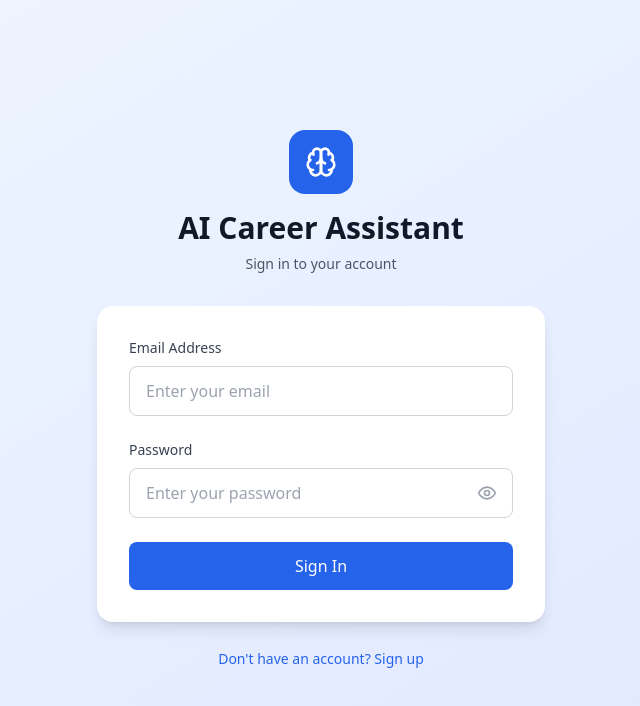
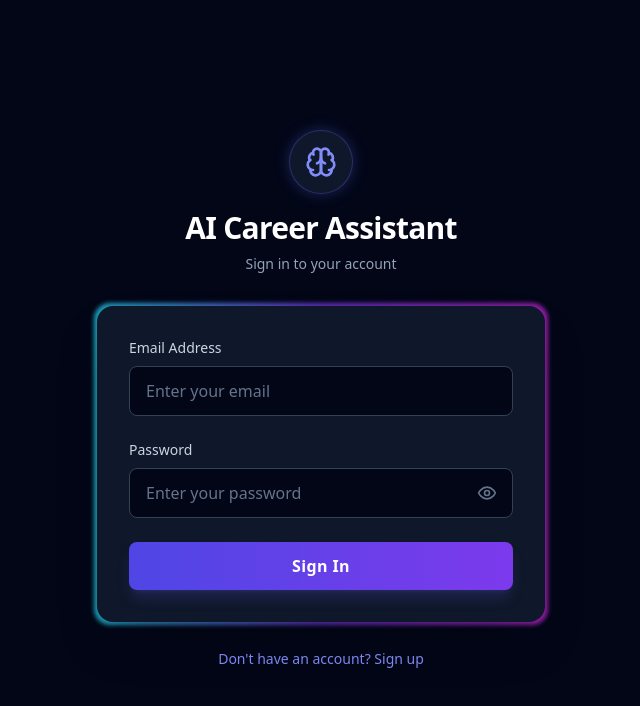
Before and after one commit to pranavshar223/project-ai-career, a React (Vite) app: page /auth in a window 1280 px wide. Shown: the top 706 px of the page, without its empty margins (319-959 px from the left). Built offline with nearby package versions, Linux system fonts and the light colour scheme; no server answers.

Commit message:
change the login page UI

```diff
--- a/src/components/Auth/AuthForm.tsx
+++ b/src/components/Auth/AuthForm.tsx
@@ -38,31 +38,40 @@ const AuthForm: React.FC = () => {
   };
 
   return (
-    <div className="min-h-screen bg-gradient-to-br from-blue-50 to-indigo-100 flex items-center justify-center py-12 px-4 sm:px-6 lg:px-8">
+    <div className="min-h-screen bg-slate-950 flex items-center justify-center py-12 px-4 sm:px-6 lg:px-8 font-sans">
       <div className="max-w-md w-full space-y-8">
         <div className="text-center">
           <div className="flex items-center justify-center">
-            <div className="flex items-center justify-center w-16 h-16 bg-blue-600 rounded-2xl mb-4">
-              <Brain className="w-8 h-8 text-white" />
+            <div className="flex items-center justify-center w-16 h-16 bg-slate-900 rounded-full border border-indigo-500/30 shadow-[0_0_15px_rgba(99,102,241,0.3)] mb-4">
+              <Brain className="w-8 h-8 text-indigo-400" />
             </div>
           </div>
-          <h2 className="text-3xl font-bold text-gray-900">AI Career Assistant</h2>
-          <p className="mt-2 text-sm text-gray-600">
+          <h2 className="text-3xl font-bold text-white tracking-tight">AI Career Assistant</h2>
+          <p className="mt-2 text-sm text-slate-400">
             {isLogin ? 'Sign in to your account' : 'Create your career journey'}
           </p>
         </div>
 
         <form className="mt-8 space-y-6" onSubmit={handleSubmit}>
-          <div className="bg-white p-8 rounded-2xl shadow-lg space-y-6">
+          {/* Changed: Added a wrapper div with relative positioning */}
+          <div className="relative group">
+
+            {/* New: The Gradient Border "Pattern" */}
+            {/* This absolute div sits behind the form, creating a glowing gradient border effect */}
+            <div className="absolute -inset-[3px] bg-gradient-to-r from-cyan-400 via-violet-600 to-fuchsia-600 rounded-2xl opacity-75 blur-[2px] group-hover:opacity-100 group-hover:blur-[4px] transition duration-500 animation-pulse"></div>
+
+            {/* The Main Card - kept mostly the same, just ensured relative positioning so it sits on top */}
+            <div className="relative bg-slate-900 p-8 rounded-2xl shadow-2xl space-y-6">
+
               {error && (
-              <div className="bg-red-50 border border-red-200 text-red-600 px-4 py-3 rounded-lg text-sm">
+                <div className="bg-red-900/20 border border-red-500/30 text-red-200 px-4 py-3 rounded-lg text-sm flex items-center">
                   {error}
                 </div>
               )}
 
               {!isLogin && (
                 <div>
-                <label htmlFor="name" className="block text-sm font-medium text-gray-700 mb-2">
+                  <label htmlFor="name" className="block text-sm font-medium text-slate-300 mb-2">
                     Full Name
                   </label>
                   <input
@@ -72,14 +81,14 @@ const AuthForm: React.FC = () => {
                     required
                     value={formData.name}
                     onChange={handleInputChange}
-                  className="w-full px-4 py-3 border border-gray-300 rounded-lg focus:ring-2 focus:ring-blue-500 focus:border-transparent transition-all"
+                    className="w-full px-4 py-3 bg-slate-950 border border-slate-700 rounded-lg text-white placeholder-slate-500 focus:ring-2 focus:ring-indigo-500 focus:border-transparent transition-all outline-none"
                     placeholder="Enter your full name"
                   />
                 </div>
               )}
 
               <div>
-              <label htmlFor="email" className="block text-sm font-medium text-gray-700 mb-2">
+                <label htmlFor="email" className="block text-sm font-medium text-slate-300 mb-2">
                   Email Address
                 </label>
                 <input
@@ -89,13 +98,13 @@ const AuthForm: React.FC = () => {
                   required
                   value={formData.email}
                   onChange={handleInputChange}
-                className="w-full px-4 py-3 border border-gray-300 rounded-lg focus:ring-2 focus:ring-blue-500 focus:border-transparent transition-all"
+                  className="w-full px-4 py-3 bg-slate-950 border border-slate-700 rounded-lg text-white placeholder-slate-500 focus:ring-2 focus:ring-indigo-500 focus:border-transparent transition-all outline-none"
                   placeholder="Enter your email"
                 />
               </div>
 
               <div>
-              <label htmlFor="password" className="block text-sm font-medium text-gray-700 mb-2">
+                <label htmlFor="password" className="block text-sm font-medium text-slate-300 mb-2">
                   Password
                 </label>
                 <div className="relative">
@@ -106,18 +115,18 @@ const AuthForm: React.FC = () => {
                     required
                     value={formData.password}
                     onChange={handleInputChange}
-                  className="w-full px-4 py-3 pr-12 border border-gray-300 rounded-lg focus:ring-2 focus:ring-blue-500 focus:border-transparent transition-all"
+                    className="w-full px-4 py-3 pr-12 bg-slate-950 border border-slate-700 rounded-lg text-white placeholder-slate-500 focus:ring-2 focus:ring-indigo-500 focus:border-transparent transition-all outline-none"
                     placeholder="Enter your password"
                   />
                   <button
                     type="button"
                     onClick={() => setShowPassword(!showPassword)}
-                  className="absolute inset-y-0 right-0 pr-4 flex items-center"
+                    className="absolute inset-y-0 right-0 pr-4 flex items-center hover:text-slate-200 transition-colors"
                   >
                     {showPassword ? (
-                    <EyeOff className="h-5 w-5 text-gray-400" />
+                      <EyeOff className="h-5 w-5 text-slate-500" />
                     ) : (
-                    <Eye className="h-5 w-5 text-gray-400" />
+                      <Eye className="h-5 w-5 text-slate-500" />
                     )}
                   </button>
                 </div>
@@ -125,7 +134,7 @@ const AuthForm: React.FC = () => {
 
               {!isLogin && (
                 <div>
-                <label htmlFor="background" className="block text-sm font-medium text-gray-700 mb-2">
+                  <label htmlFor="background" className="block text-sm font-medium text-slate-300 mb-2">
                     I am a...
                   </label>
                   <select
@@ -133,7 +142,7 @@ const AuthForm: React.FC = () => {
                     name="background"
                     value={formData.background}
                     onChange={handleInputChange}
-                  className="w-full px-4 py-3 border border-gray-300 rounded-lg focus:ring-2 focus:ring-blue-500 focus:border-transparent transition-all"
+                    className="w-full px-4 py-3 bg-slate-950 border border-slate-700 rounded-lg text-white focus:ring-2 focus:ring-indigo-500 focus:border-transparent transition-all outline-none"
                   >
                     <option value="student">Student</option>
                     <option value="professional">Professional</option>
@@ -144,7 +153,7 @@ const AuthForm: React.FC = () => {
               <button
                 type="submit"
                 disabled={isLoading}
-              className="w-full bg-blue-600 text-white py-3 px-6 rounded-lg font-medium hover:bg-blue-700 focus:ring-2 focus:ring-blue-500 focus:ring-offset-2 disabled:opacity-50 disabled:cursor-not-allowed transition-all flex items-center justify-center"
+                className="w-full bg-gradient-to-r from-indigo-600 to-violet-600 text-white py-3 px-6 rounded-lg font-bold tracking-wide hover:from-indigo-500 hover:to-violet-500 focus:ring-2 focus:ring-indigo-500 focus:ring-offset-2 focus:ring-offset-slate-900 disabled:opacity-50 disabled:cursor-not-allowed transition-all shadow-lg shadow-indigo-500/20 flex items-center justify-center"
               >
                 {isLoading ? (
                   <>
@@ -156,12 +165,13 @@ const AuthForm: React.FC = () => {
                 )}
               </button>
             </div>
+          </div>
 
           <div className="text-center">
             <button
               type="button"
               onClick={() => setIsLogin(!isLogin)}
-              className="text-sm text-blue-600 hover:text-blue-700 font-medium"
+              className="text-sm text-indigo-400 hover:text-indigo-300 font-medium transition-colors"
             >
               {isLogin ? "Don't have an account? Sign up" : 'Already have an account? Sign in'}
             </button>
```
Lines whose indentation alone changed are shown as unchanged.
